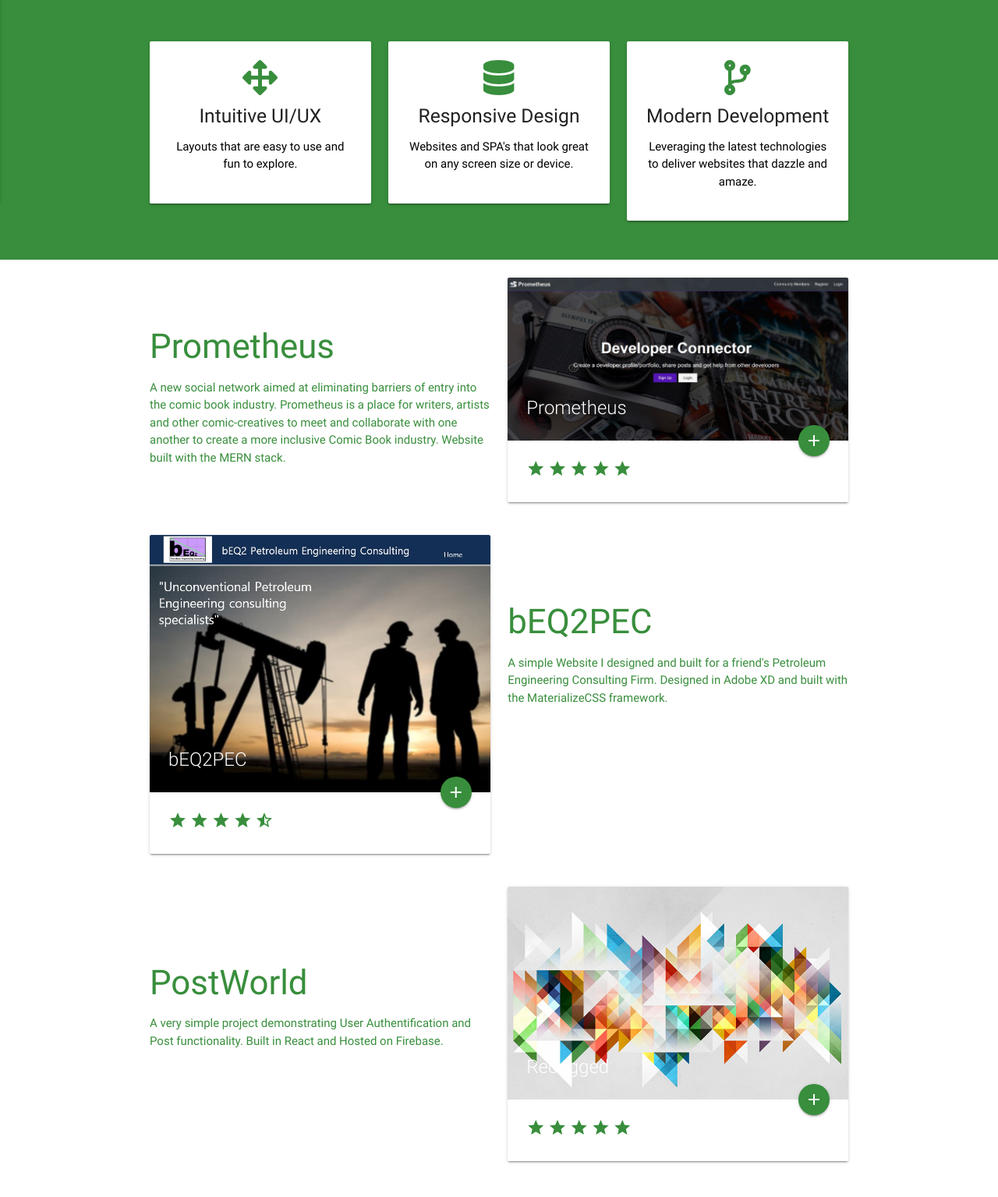
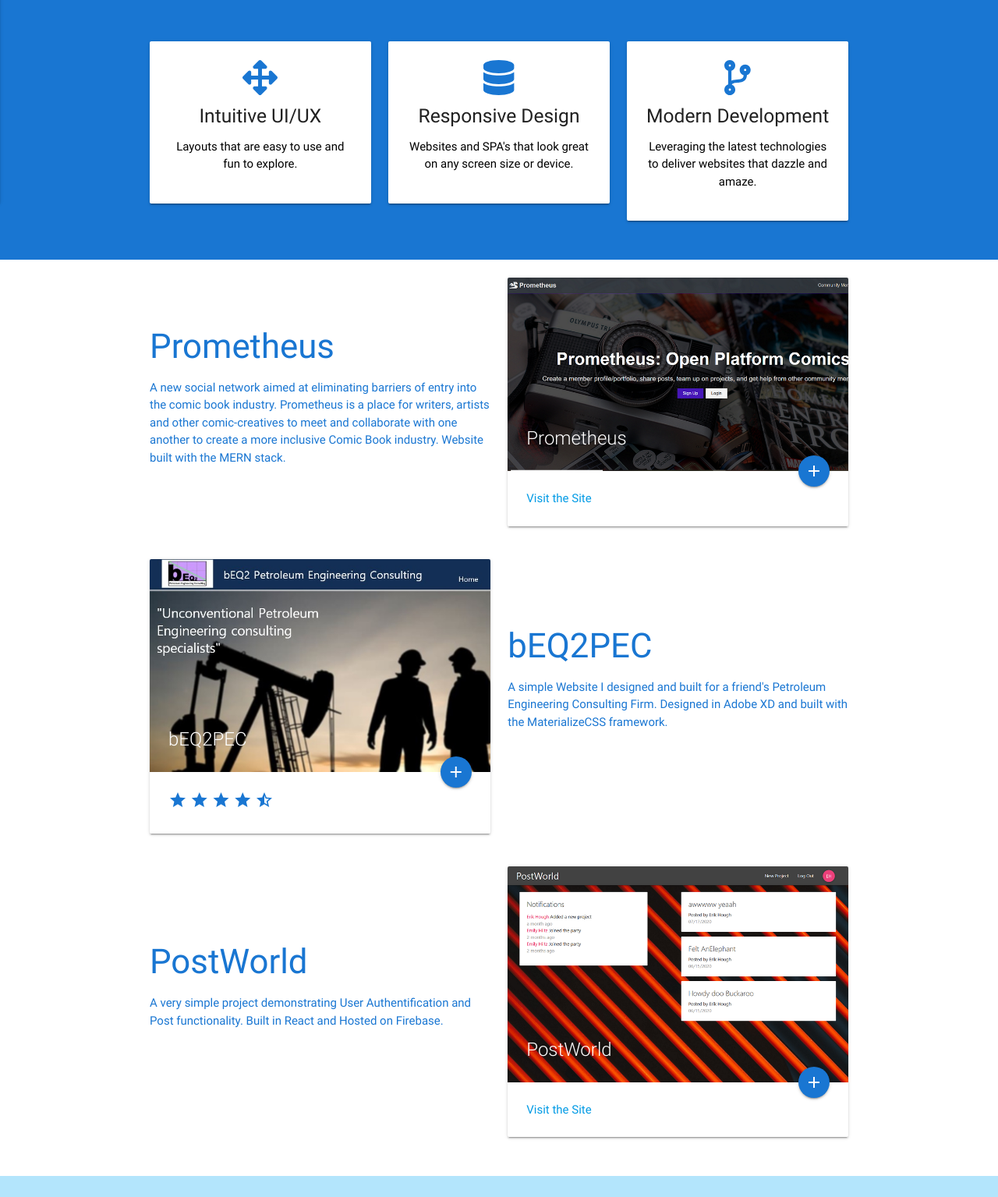
Before and after one commit to eriktheredhead/portfolio, a plain HTML site: page index.html in a window 1280 px wide. Shown: the part 600-2135 px from the top of the page at 78% size. Drawn offline with nearby package versions, Linux system fonts and the light colour scheme.

Commit message:
portfolio ready to go

```diff
--- a/index.html
+++ b/index.html
@@ -39,27 +39,25 @@
               <li>
                 <a href="#index" class="active-link">Home</a>
               </li>
-              <li><a class="green-text" href="#work">Work</a></li>
-              <li><a class="green-text" href="#contact">Contact</a></li>
-              <li><a class="green-text" href="#about">About</a></li>
+              <li><a class="blue-text" href="#work">Work</a></li>
+              <li><a class="blue-text" href="#contact">Contact</a></li>
+              <li><a class="blue-text" href="#about">About</a></li>
               <li>
-                <a href="https://facebook.com">
-                  <i class="fab fa-facebook green-text"></i>
+                <a
+                  href="https://www.linkedin.com/in/erikhough42/"
+                  target="_blank"
+                >
+                  <i class="fab fa-linkedin blue-text"></i>
                 </a>
               </li>
               <li>
-                <a href="https://twitter.com">
-                  <i class="fab fa-twitter green-text"></i>
-                </a>
-              </li>
-              <li>
-                <a href="https://instagram.com">
-                  <i class="fab fa-instagram green-text"></i>
+                <a href="https://github.com/eriktheredhead" target="_blank">
+                  <i class="fab fa-github blue-text"></i>
                 </a>
               </li>
             </ul>
             <ul class="side-nav" id="mobile-nav">
-              <h4 class="green-text text-darken-4 center">Hough Works</h4>
+              <h4 class="blue-text text-darken-4 center">Hough Works</h4>
               <li>
                 <div class="divider"></div>
               </li>
@@ -86,7 +84,7 @@
               <li>
                 <div class="divider"></div>
               </li>
-              <li><a href="#" class="btn green">Contact</a></li>
+              <li><a href="#" class="btn blue">Contact</a></li>
             </ul>
           </div>
         </div>
@@ -101,12 +99,10 @@
               Full-Stack Web Developer based in Denver, CO
             </p>
             <br /><br />
-            <a href="#work" class="btn btn-large white green-text"
+            <a href="#work" class="btn btn-large white blue-text"
               >See My Work</a
             >
-            <a href="#contact" class="btn btn-large green white-text"
-              >Contact</a
-            >
+            <a href="#contact" class="btn btn-large blue white-text">Contact</a>
           </div>
         </div>
       </div>
@@ -118,7 +114,7 @@
         <div class="row">
           <div class="col s12 m4">
             <div class="card-panel">
-              <i class="fa fa-arrows-alt fa-3x green-text text-darken-2"></i>
+              <i class="fa fa-arrows-alt fa-3x blue-text text-darken-2"></i>
               <h5 class="grey-text text-darken-4">Intuitive UI/UX</h5>
               <p class="black-text">
                 Layouts that are easy to use and fun to explore.
@@ -127,7 +123,7 @@
           </div>
           <div class="col s12 m4">
             <div class="card-panel">
-              <i class="fa fa-database fa-3x green-text text-darken-2"></i>
+              <i class="fa fa-database fa-3x blue-text text-darken-2"></i>
               <h5 class="grey-text text-darken-4">Responsive Design</h5>
               <p class="black-text">
                 Websites and SPA's that look great on any screen size or device.
@@ -136,7 +132,7 @@
           </div>
           <div class="col s12 m4">
             <div class="card-panel">
-              <i class="fa fa-code-branch fa-3x green-text text-darken-2"></i>
+              <i class="fa fa-code-branch fa-3x blue-text text-darken-2"></i>
               <h5 class="grey-text text-darken-4">Modern Development</h5>
               <p class="black-text">
                 Leveraging the latest technologies to deliver websites that
@@ -166,22 +162,22 @@
           <div class="col m6">
             <div class="card">
               <div class="card-image">
-                <img src="img/gallery/prometheus.jpg" alt="" />
+                <img src="img/gallery/prometheusSmall.png" alt="" />
                 <span class="card-title">Prometheus</span>
                 <a
-                  href="#abstract1"
-                  class="btn-floating halfway-fab waves-effect waves-light green darken-2 modal-trigger"
+                  href="#prometheus"
+                  class="btn-floating halfway-fab waves-effect waves-light blue darken-2 modal-trigger"
                 >
                   <i class="material-icons">add</i>
                 </a>
               </div>
               <div class="card-content">
                 <p>
-                  <i class="material-icons">star</i>
-                  <i class="material-icons">star</i>
-                  <i class="material-icons">star</i>
-                  <i class="material-icons">star</i>
-                  <i class="material-icons">star</i>
+                  <a
+                    href="https://peaceful-savannah-16698.herokuapp.com/"
+                    target="_blank"
+                    >Visit the Site</a
+                  >
                 </p>
               </div>
             </div>
@@ -192,11 +188,11 @@
           <div class="col m6">
             <div class="card">
               <div class="card-image">
-                <img src="img/gallery/beq2pec.jpg" alt="" />
+                <img src="img/gallery/beq2pecsmaller.jpg" alt="" />
                 <span class="card-title">bEQ2PEC</span>
                 <a
                   href="#beq2pec"
-                  class="btn-floating halfway-fab waves-effect waves-light green darken-2 modal-trigger"
+                  class="btn-floating halfway-fab waves-effect waves-light blue darken-2 modal-trigger"
                 >
                   <i class="material-icons">add</i>
                 </a>
@@ -233,22 +229,22 @@
           <div class="col m6">
             <div class="card">
               <div class="card-image">
-                <img src="img/gallery/abstract3.jpg" alt="" />
-                <span class="card-title">Recogged</span>
+                <img src="img/gallery/postworldsmaller.png" alt="" />
+                <span class="card-title">PostWorld</span>
                 <a
-                  href="#abstract3"
-                  class="btn-floating halfway-fab waves-effect waves-light green darken-2 modal-trigger"
+                  href="#postworld"
+                  class="btn-floating halfway-fab waves-effect waves-light blue darken-2 modal-trigger"
                 >
                   <i class="material-icons">add</i>
                 </a>
               </div>
               <div class="card-content">
                 <p>
-                  <i class="material-icons">star</i>
-                  <i class="material-icons">star</i>
-                  <i class="material-icons">star</i>
-                  <i class="material-icons">star</i>
-                  <i class="material-icons">star</i>
+                  <a
+                    href="https://net-ninja-marioplan-5675a.web.app/"
+                    target="_blank"
+                    >Visit the Site</a
+                  >
                 </p>
               </div>
             </div>
@@ -258,12 +254,12 @@
     </section>
 
     <!-- section: Languages -->
-    <section class="section section-language light-green lighten-4">
+    <section class="section section-language light-blue lighten-4">
       <div class="container">
         <div class="row">
           <h4 class="center">
             Working Primarily With
-            <span class="green-text text-darken-1">The Mern Stack</span>
+            <span class="blue-text text-darken-1">The Mern Stack</span>
           </h4>
           <br /><br />
           <div class="row">
@@ -289,7 +285,7 @@
       <div class="container">
         <div class="row">
           <div class="col s12 m6">
-            <div class="card-panel green white-text center">
+            <div class="card-panel blue white-text center">
               <i class="material-icons medium">email</i>
               <h5>Contact Us for a Project Quote</h5>
               <p>
@@ -358,7 +354,7 @@
             />
           </div>
           <div class="col s12 m6">
-            <h3><span class="green-text text-darken-1">About</span> Me</h3>
+            <h3><span class="blue-text text-darken-1">About</span> Me</h3>
             <p class="flow-text">
               I am a Freelance Web Developer based in Denver, CO. I work
               primarily with the MERN stack (MongoDB, Express, React, and
@@ -378,20 +374,24 @@
     </footer>
 
     <!-- Modal 1 -->
-    <div id="abstract1" class="modal">
+    <div id="prometheus" class="modal">
       <div class="modal-content">
-        <h4>Diligord</h4>
-        <img src="img/gallery/abstract1.jpg" alt="" class="responsive-img" />
+        <h4>Prometheus</h4>
+        <img
+          src="img/gallery/prometheusSmall.png"
+          alt=""
+          class="responsive-img"
+        />
         Lorem, ipsum dolor sit amet consectetur adipisicing elit. Ipsa facilis
         officia corporis in laborum inventore omnis vel libero quidem corrupti.
       </div>
       <div class="modal-footer">
         <p>
-          <i class="material-icons">star</i>
-          <i class="material-icons">star</i>
-          <i class="material-icons">star</i>
-          <i class="material-icons">star</i>
-          <i class="material-icons">star</i>
+          <a
+            href="https://peaceful-savannah-16698.herokuapp.com/"
+            target="_blank"
+            >Visit the Site</a
+          >
         </p>
       </div>
     </div>
@@ -399,8 +399,12 @@
     <!-- Modal 2 -->
     <div id="beq2pec" class="modal">
       <div class="modal-content">
-        <h4>Aleressa</h4>
-        <img src="img/gallery/beq2pec.jpg" alt="" class="responsive-img" />
+        <h4>bEQ2PEC</h4>
+        <img
+          src="img/gallery/beq2pecsmaller.jpg"
+          alt=""
+          class="responsive-img"
+        />
         Lorem, ipsum dolor sit amet consectetur adipisicing elit. Ipsa facilis
         officia corporis in laborum inventore omnis vel libero quidem corrupti.
       </div>
@@ -416,20 +420,22 @@
     </div>
 
     <!-- Modal 3 -->
-    <div id="abstract3" class="modal">
+    <div id="postworld" class="modal">
       <div class="modal-content">
-        <h4>Recogged</h4>
-        <img src="img/gallery/abstract3.jpg" alt="" class="responsive-img" />
+        <h4>PostWorld</h4>
+        <img
+          src="img/gallery/postworldsmaller.png"
+          alt=""
+          class="responsive-img"
+        />
         Lorem, ipsum dolor sit amet consectetur adipisicing elit. Ipsa facilis
         officia corporis in laborum inventore omnis vel libero quidem corrupti.
       </div>
       <div class="modal-footer">
         <p>
-          <i class="material-icons">star</i>
-          <i class="material-icons">star</i>
-          <i class="material-icons">star</i>
-          <i class="material-icons">star</i>
-          <i class="material-icons">star</i>
+          <a href="https://net-ninja-marioplan-5675a.web.app/" target="_blank"
+            >Visit the Site</a
+          >
         </p>
       </div>
     </div>
--- a/scss/components/_variables.scss
+++ b/scss/components/_variables.scss
@@ -33,12 +33,12 @@
 // 1. Colors
 // ==========================================================================
 
-$primary-color: color('green', 'darken-2') !default;
+$primary-color: color('blue', 'darken-2') !default;
 $primary-color-light: lighten($primary-color, 15%) !default;
 $primary-color-dark: darken($primary-color, 15%) !default;
 
-$secondary-color: color('green', 'darken-4') !default;
-$secondary-color-light: color('green', 'darken-3') !default;
+$secondary-color: color('blue', 'darken-4') !default;
+$secondary-color-light: color('blue', 'darken-3') !default;
 $success-color: color('green', 'base') !default;
 $error-color: color('red', 'base') !default;
 $link-color: color('light-blue', 'darken-1') !default;
```
Also changed, not shown: css/main.css, css/materialize.min.css, img/gallery/beq2pecsmaller.jpg (added), img/gallery/postworld.png (added), img/gallery/postworldsmaller.png (added), img/gallery/prometheusSmall.png (added), 1 other file.
